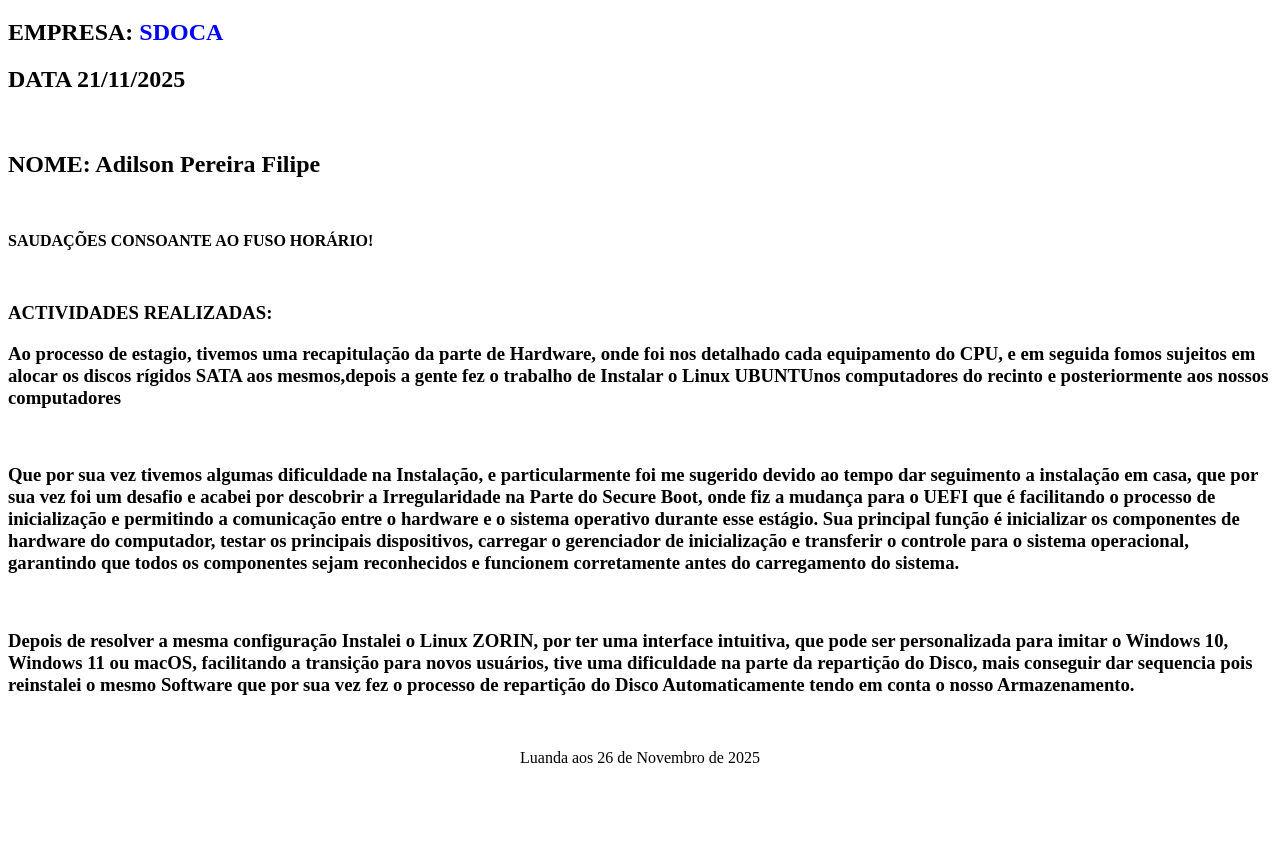
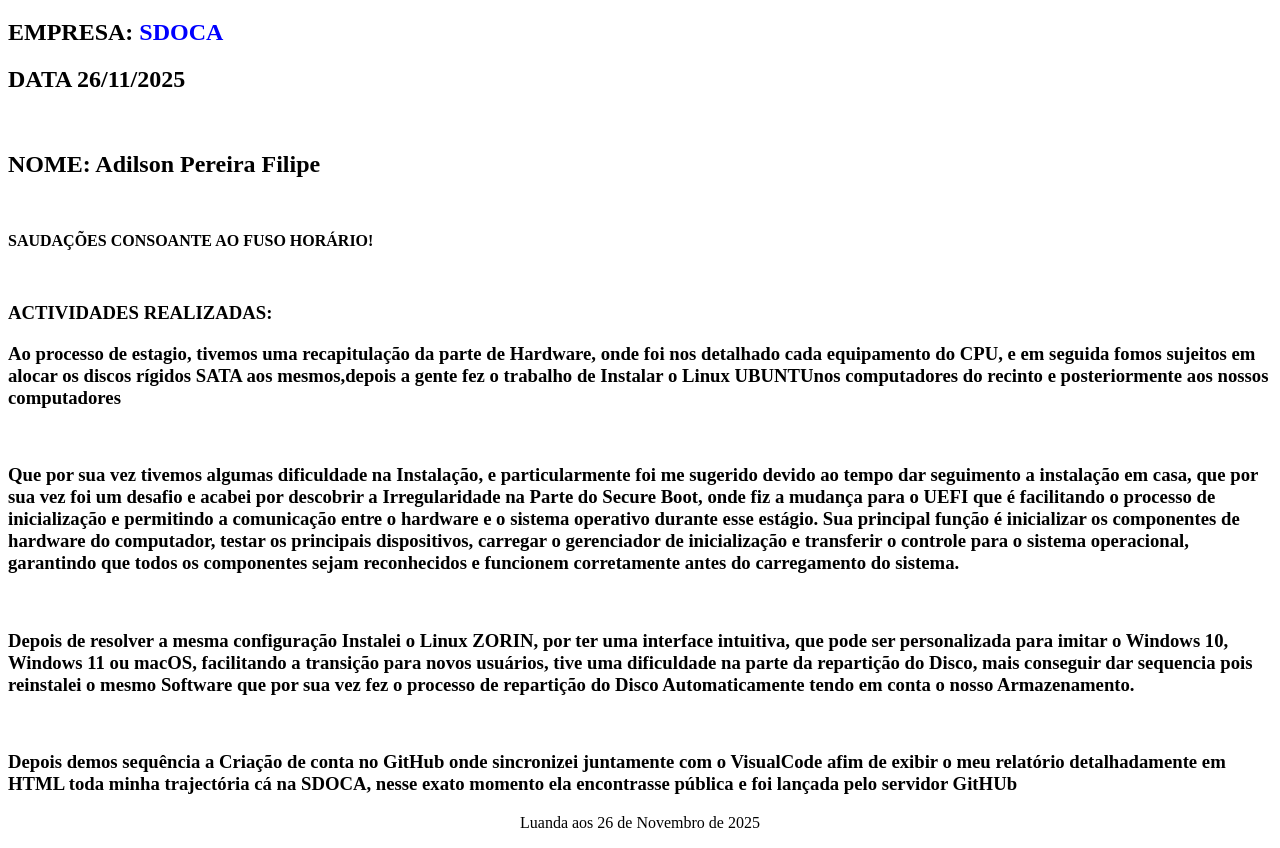
Before and after one commit to adilsonfilipe666-debug/Adilson-Project, a plain HTML site: page index.html in a window 1280 px wide. Shown: the part 61-909 px from the top of the page. Before the commit the page ends 844 px from the top, so only its background shows below. Drawn offline with Linux system fonts and the light colour scheme.

Commit message:
Adicionei mais texto

```diff
--- a/index.html
+++ b/index.html
@@ -8,7 +8,7 @@
 <h1 style="text-align: center;font-display: 24px;">RELATÓRIO</h1>
 <body>
     <h2>EMPRESA: <span style="color: blue;">SDOCA</span></h2>
-    <h2>DATA 21/11/2025</h2>
+    <h2>DATA 26/11/2025</h2>
     <br>
     <h2>NOME: Adilson Pereira Filipe  </h2>
     <br>
@@ -35,5 +35,8 @@ Parte do Secure Boot, onde fiz a mudança para o <b>UEFI</b> que é facilitando
  tive uma dificuldade na parte da repartição do Disco, mais conseguir dar sequencia pois reinstalei o mesmo
  Software que por sua vez fez o processo de repartição do Disco Automaticamente tendo em conta o nosso Armazenamento.</h3>
 <br>
+
+<h3>Depois demos sequência a Criação de conta no GitHub onde sincronizei juntamente com o VisualCode afim de exibir o meu relatório
+    detalhadamente em HTML toda minha trajectória cá na SDOCA, nesse exato momento ela encontrasse pública e foi lançada pelo servidor GitHUb</h3>
 <p style="text-align: center;font-display: 24px;">Luanda aos 26 de Novembro de 2025</p>
  </html>
```
